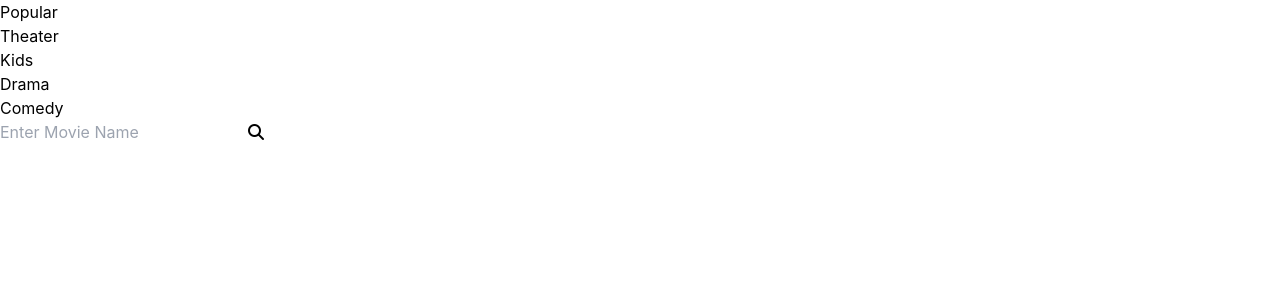
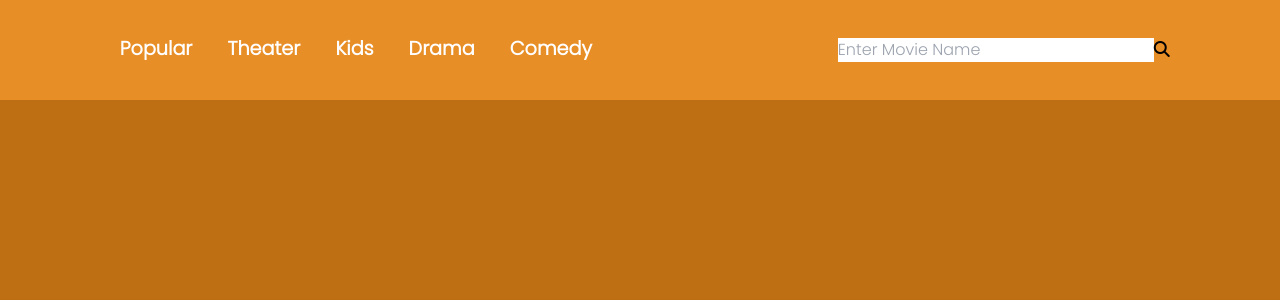
Before and after one commit to Efoneli/movie-app, a React (Create React App) app: page / in a window 1280 px wide. Shown: the top 300 px of the page. Built offline with nearby package versions, Linux system fonts and the light colour scheme.

Commit message:
cards component

```diff
--- a/src/App.js
+++ b/src/App.js
@@ -1,5 +1,6 @@
 import React from 'react';
 import Main from "./components/Main";
+import './components/style.css'
 
 function App() {
   return (
--- a/src/components/style.css
+++ b/src/components/style.css
@@ -8,12 +8,12 @@
   }
 
   :root {
-    --primar-color: #bf6f13;
+    --primary-color: #bf6f13;
     --secondary-color: #e88e27;
   }
 
   body {
-    background-color: var(--primar-color);
+    background-color: var(--primary-color);
   }
 
   .header {
@@ -41,4 +41,31 @@
     font-size: 1.2rem;
     font-weight: bold;
     padding: 0.2rem 0.6rem;
+    position: relative;
   }
+
+  nav ul li a::before {
+    content: '';
+    position: absolute;
+    top: -10px;
+    left: 50%;
+    height: 3px;
+    width: 0;
+    transform: translate(-50%);
+    background-color: var(--primary-color);
+    transition: all 0.3s ease-in-out;
+  }
+
+  nav ul li a:hover:before {
+    width: 100%;
+  }
+
+  nav ul li a:focus {
+    background-color: var(--primary-color);
+    opacity: 0.2px;
+    border-radius: 20px;
+  }
+
+  nav ul li a:focus::before {
+    width: 0%;
+  }
```
